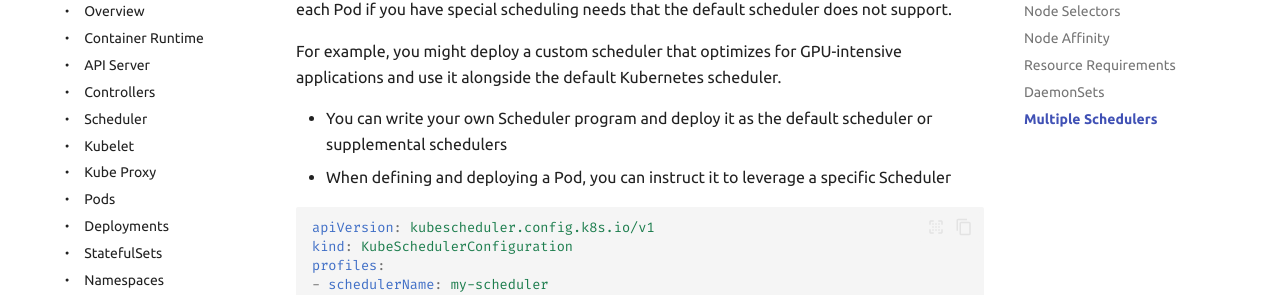
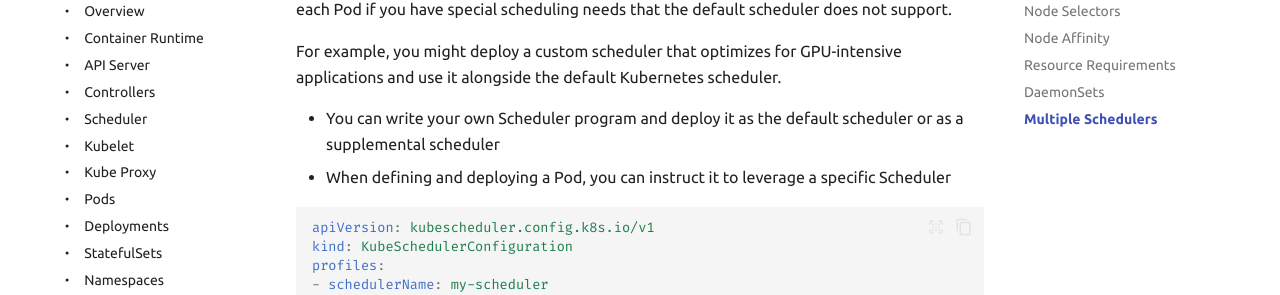
Before and after one commit to Braundo/kubernetes-guide, an MkDocs documentation site: the page built from docs/core-concepts/scheduling.md, in a window 1280 px wide and 900 px high, scrolled down 5806 px. Shown: the part 151-446 px from the top of the window. Built offline with MkDocs 1.6.1 and Material for MkDocs 9.7.7, drawn with Linux system fonts in a browser that asks for light colours.

Commit message:
Update scheduling.md

````diff
--- a/docs/core-concepts/scheduling.md
+++ b/docs/core-concepts/scheduling.md
@@ -241,7 +241,7 @@ Kubernetes allows the deployment of multiple scheduler instances to handle Pod p
 
 For example, you might deploy a custom scheduler that optimizes for GPU-intensive applications and use it alongside the default Kubernetes scheduler.
 
-- You can write your own Scheduler program and deploy it as the default scheduler or supplemental schedulers
+- You can write your own Scheduler program and deploy it as the default scheduler or as a supplemental scheduler
 - When defining and deploying a Pod, you can instruct it to leverage a specific Scheduler
 
 ```yaml
````
